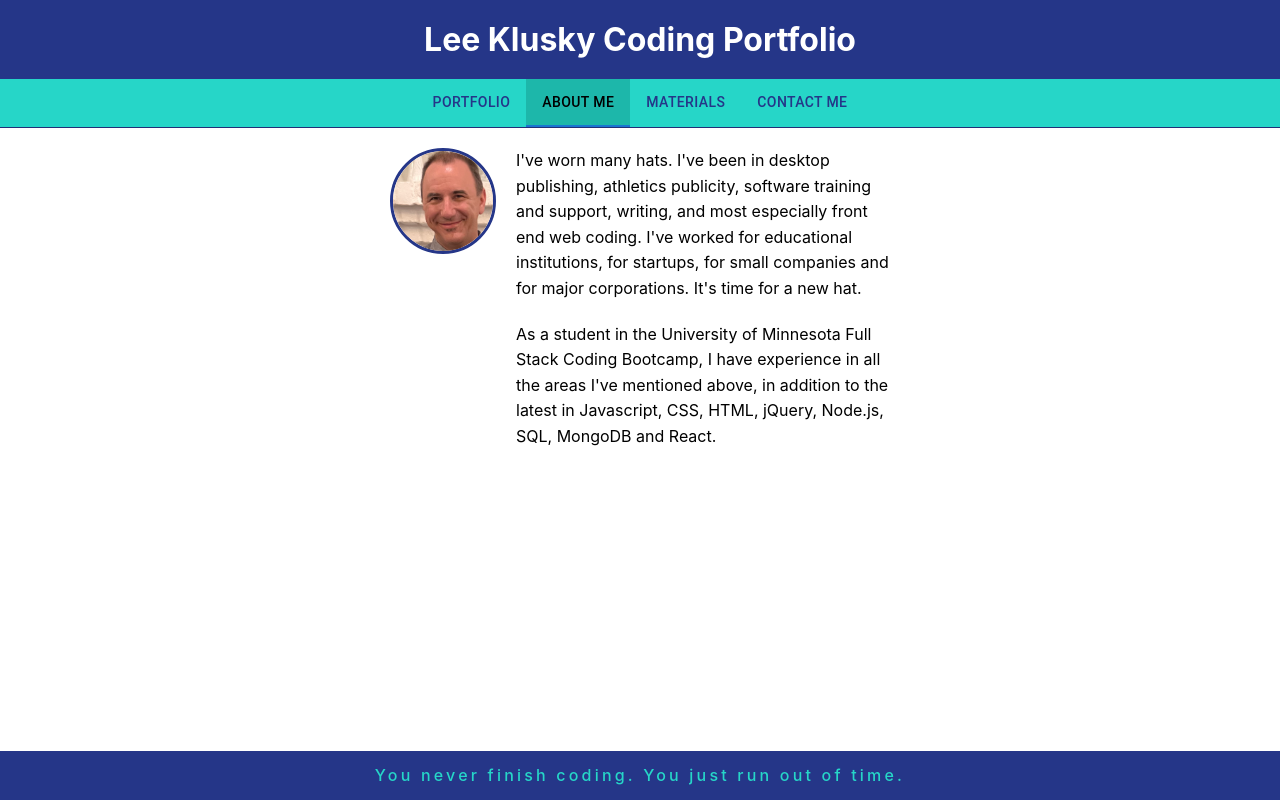
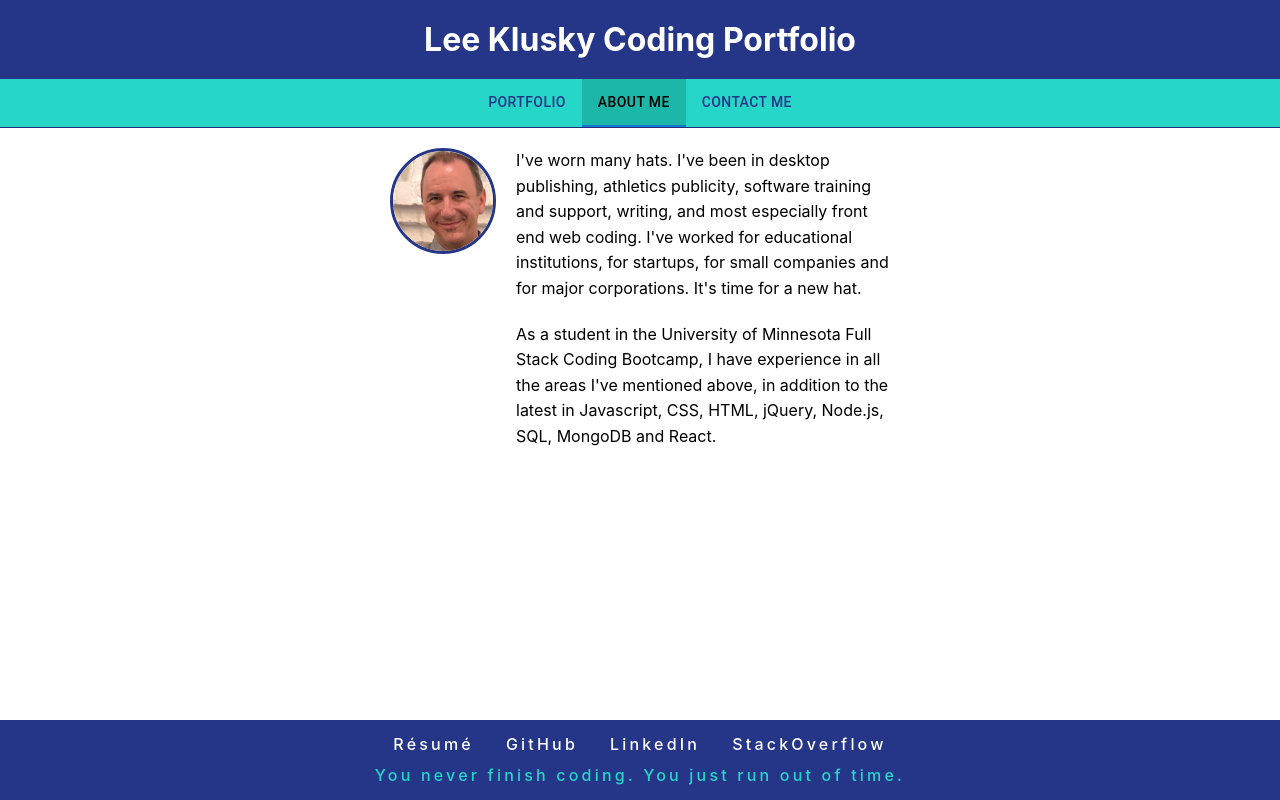
Before and after one commit to lkalliance/code-portfolio, a React (Create React App) app: page /#/about in a window 1280 px wide. Built offline with nearby package versions, Linux system fonts and the light colour scheme.

Commit message:
footer and tabs adjustment

```diff
--- a/src/App.css
+++ b/src/App.css
@@ -86,3 +86,13 @@ footer {
   line-height: 1.2em;
   font-weight: 500;
 }
+
+footer a.MuiTypography-root {
+  text-decoration: none;
+  color: white;
+  cursor: pointer;
+}
+
+footer a.MuiTypography-root:hover {
+  color: var(--secondary);
+}
--- a/src/App.tsx
+++ b/src/App.tsx
@@ -45,12 +45,6 @@ function App() {
                   value="about"
                 />
                 <Tab
-                  label="Materials"
-                  component={Link}
-                  to="/materials"
-                  value="materials"
-                />
-                <Tab
                   label={isSmall ? "Contact" : "Contact Me"}
                   component={Link}
                   to="/contact"
--- a/src/components/Footer.tsx
+++ b/src/components/Footer.tsx
@@ -1,9 +1,32 @@
+import { Stack, Link } from "@mui/material";
+
 function Footer() {
-    return (
-        <footer>
-            You never finish coding. You just run out of time.
-        </footer>
-    )
+  return (
+    <footer>
+      <Stack
+        direction={{ xs: "column", sm: "row" }}
+        spacing={{ xs: 1, sm: 2, md: 4 }}
+        sx={{ justifyContent: "center", marginBottom: "12px" }}
+      >
+        <Link href="./images/lee-klusky-resume.pdf" target="_blank">
+          Résumé
+        </Link>
+        <Link href="https://github.com/lkalliance" target="_blank">
+          GitHub
+        </Link>
+        <Link href="https://www.linkedin.com/in/lee-klusky/" target="_blank">
+          LinkedIn
+        </Link>
+        <Link
+          href="https://stackoverflow.com/users/20736476/lkalliance"
+          target="_blank"
+        >
+          StackOverflow
+        </Link>
+      </Stack>
+      You never finish coding. You just run out of time.
+    </footer>
+  );
 }
 
-export { Footer }
+export { Footer };
```
